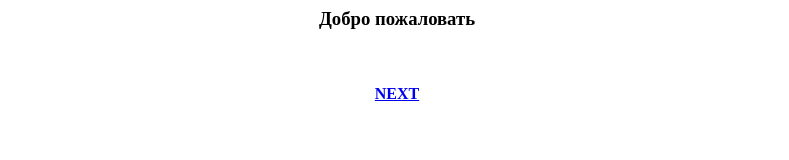
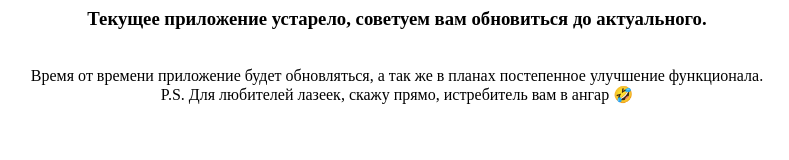
Before and after one commit to onucb/test, a plain HTML site: page index.html in a window 1280 px wide. Shown: the whole page, without its empty margins (243-1032 px from the left). Drawn offline with Linux system fonts and the light colour scheme.

Commit message:
Update index.html

```diff
--- a/index.html
+++ b/index.html
@@ -1,12 +1,14 @@
 <html>
 <head>
 <meta charset="utf-8">
+<title> Поддержи развитие донатом </title>
 </head>
 <body><center>
-<h3>Добро пожаловать</h3>
+<h3>Текущее приложение устарело, советуем вам обновиться до актуального.</h3>
 </br>
+Время от времени приложение будет обновляться, а так же в планах постепенное улучшение функционала.
 </br>
- <a href=/next> <b> NEXT </b> </a>
+ P.S. Для любителей лазеек, скажу прямо, истребитель вам в ангар 🤣
 </br>
 </center>
 </body>
```
